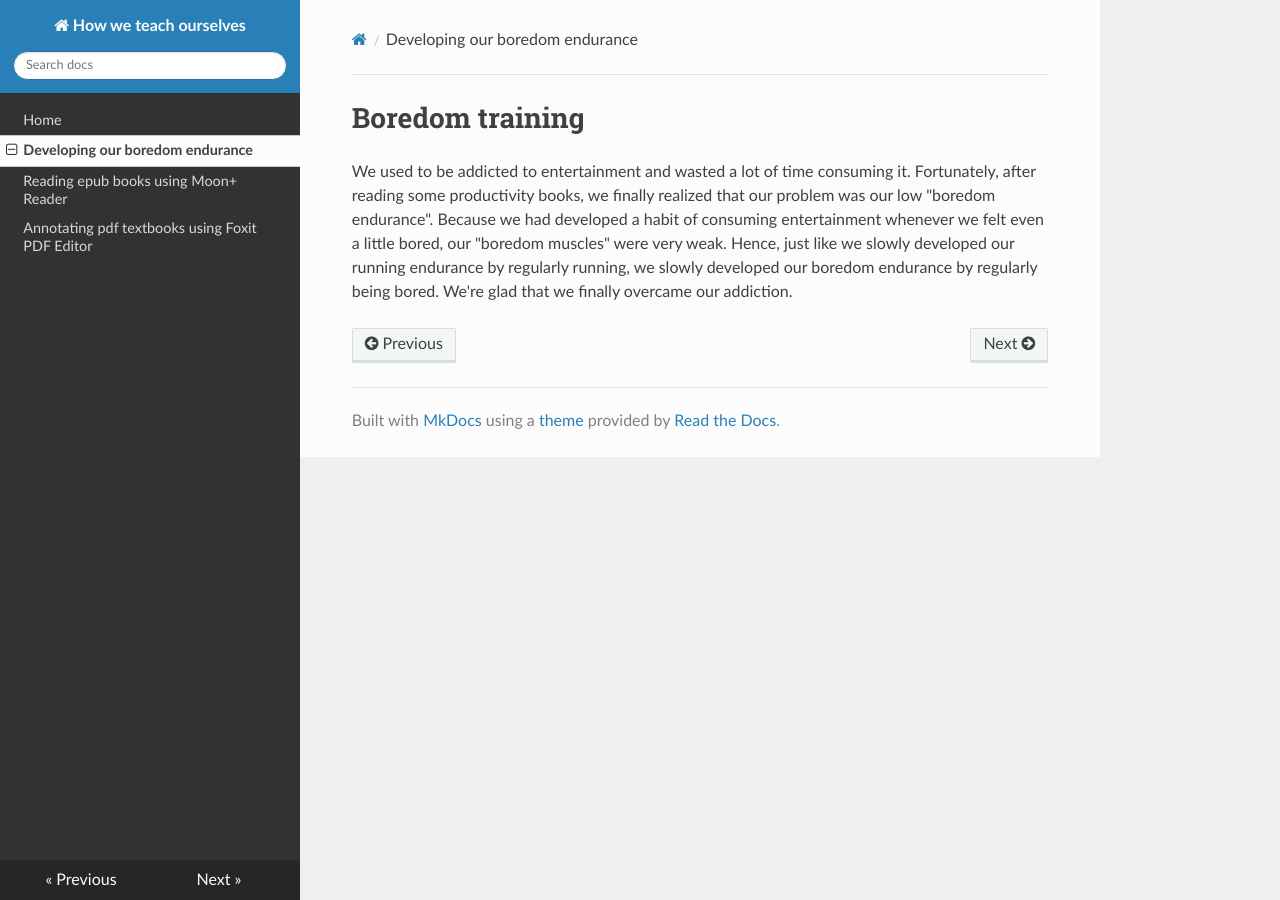
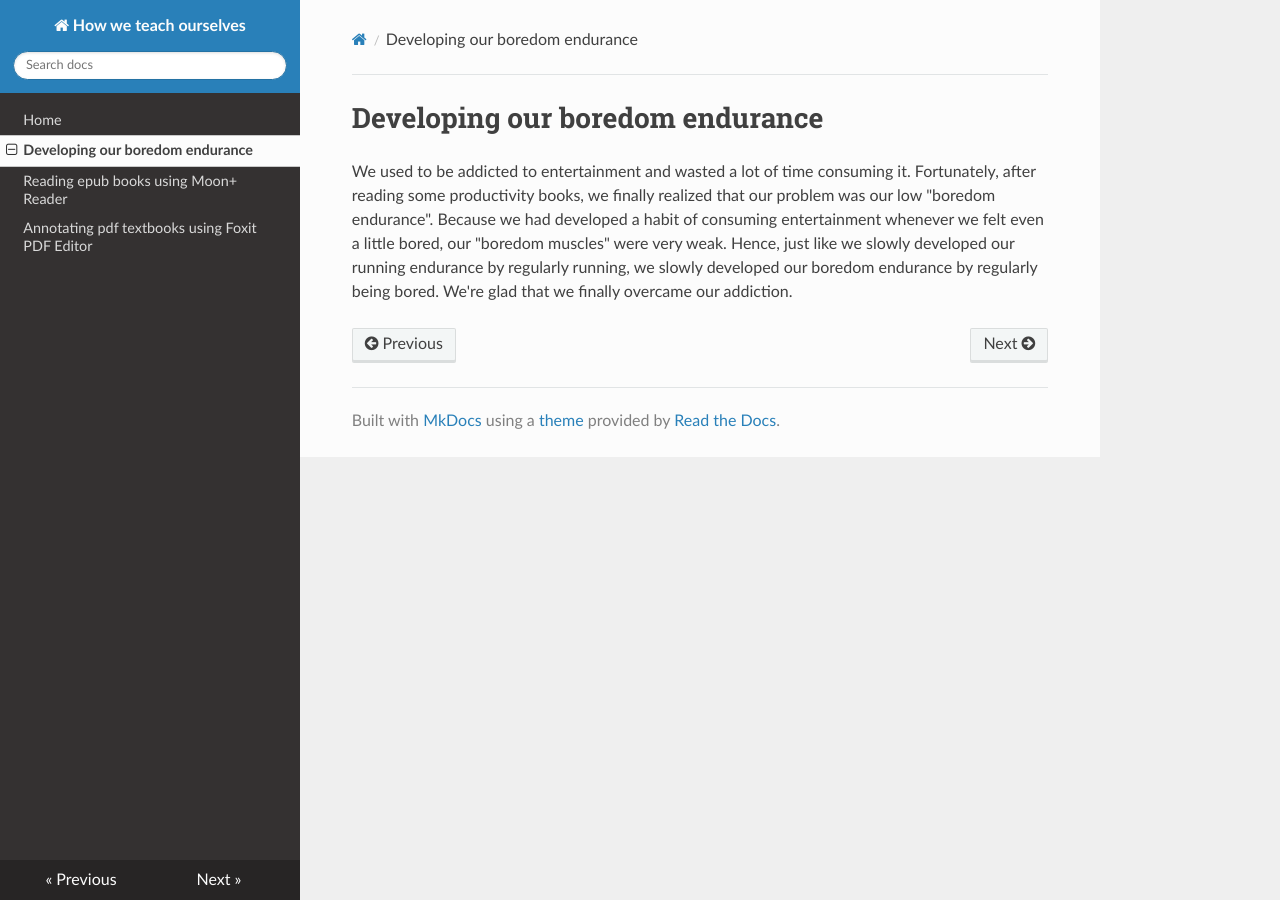
Before and after one commit to maximilian-ho/how-we-teach-ourselves, an MkDocs documentation site: the page built from docs/boredom.md, in a window 1280 px wide. Built offline with MkDocs 1.6.1, drawn with Linux system fonts in a browser that asks for light colours; nearby versions of some CDN libraries; old or Windows-style settings are respelled for this version of MkDocs.

Commit message:
Update boredom.md

```diff
--- a/docs/boredom.md
+++ b/docs/boredom.md
@@ -1,3 +1,3 @@
-# Boredom training
+# Developing our boredom endurance
 
 We used to be addicted to entertainment and wasted a lot of time consuming it. Fortunately, after reading some productivity books, we finally realized that our problem was our low "boredom endurance". Because we had developed a habit of consuming entertainment whenever we felt even a little bored, our "boredom muscles" were very weak. Hence, just like we slowly developed our running endurance by regularly running, we slowly developed our boredom endurance by regularly being bored. We're glad that we finally overcame our addiction.
```
